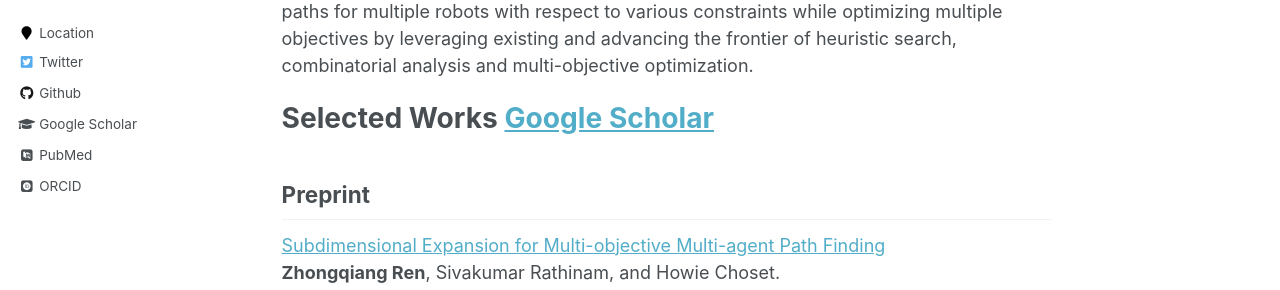
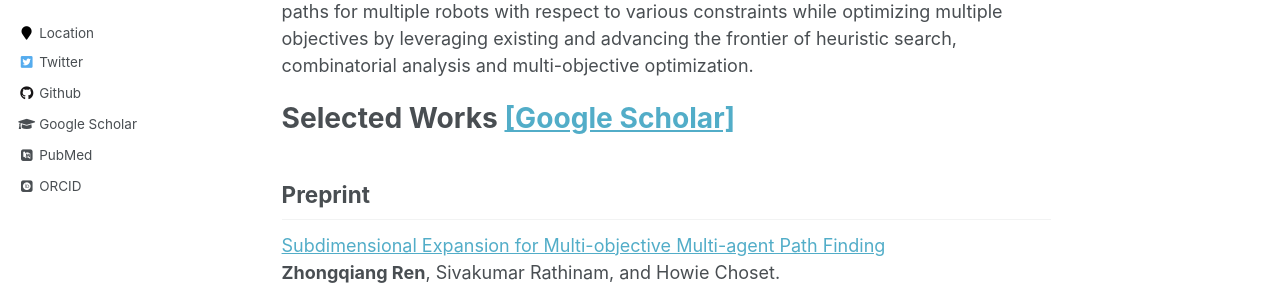
Before and after one commit to wonderren/wonderren.github.io, a Jekyll site: the page built from _pages/about2.md, in a window 1280 px wide and 900 px high. Shown: the part 372-662 px from the top of the window. Built offline with Jekyll 4.4.1, drawn with Linux system fonts in a browser that asks for light colours; some web fonts are replaced; our own code applies the rules of GitHub Pages for plain Markdown files.

```diff
--- a/_pages/about2.md
+++ b/_pages/about2.md
@@ -7,7 +7,7 @@ I received my Master degree from Carnegie Mellon University and B.Eng. from both
 My research focuses on planning and decision making for both single robot and multi-robot systems, at the intersection of artificial intelligence and optimization.
 I am currently especially interested in planning paths for multiple robots with respect to various constraints while optimizing multiple objectives by leveraging existing and advancing the frontier of heuristic search, combinatorial analysis and multi-objective optimization.
 
-Selected Works [Google Scholar](https://scholar.google.com/citations?user=kKKvRXsAAAAJ&hl=en&oi=sra)
+Selected Works [[Google Scholar]](https://scholar.google.com/citations?user=kKKvRXsAAAAJ&hl=en&oi=sra)
 ======
 
 Preprint
```
